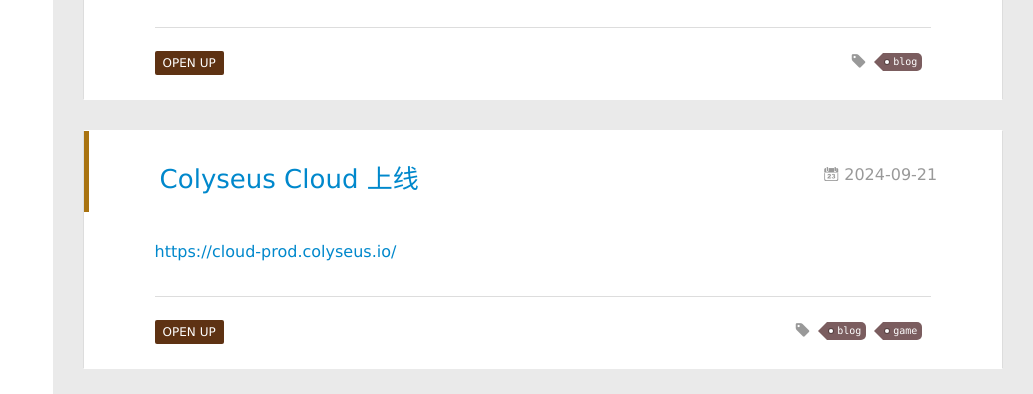
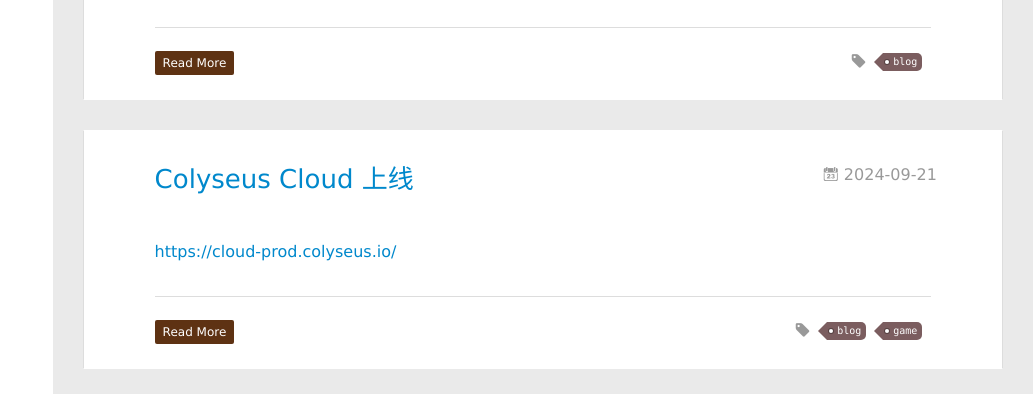
Before and after one commit to CocosGames/cocosgames.github.io, a plain HTML site: page index.html in a window 1280 px wide. Shown: the part 339-733 px from the top of the page, 247-1280 px from the left. Drawn offline with Linux system fonts and the light colour scheme.

Commit message:
Site updated: 2024-12-28 17:59:00

```diff
--- a/index.html
+++ b/index.html
@@ -252,7 +252,7 @@
 
 
     <div class="article-more-link">
-      <a class="article-more-a" href="/2024/12/21/HaxeVsAS3/" target="_blank">OPEN UP</a>
+      <a class="article-more-a" href="/2024/12/21/HaxeVsAS3/" target="_blank">Read More</a>
     </div>
 
 
@@ -334,7 +334,7 @@
 
 
     <div class="article-more-link">
-      <a class="article-more-a" href="/2024/09/21/colyseus_cloud/" target="_blank">OPEN UP</a>
+      <a class="article-more-a" href="/2024/09/21/colyseus_cloud/" target="_blank">Read More</a>
     </div>
 
 
@@ -412,7 +412,7 @@
 
 
     <div class="article-more-link">
-      <a class="article-more-a" href="/2023/05/07/learning_csharp/" target="_blank">OPEN UP</a>
+      <a class="article-more-a" href="/2023/05/07/learning_csharp/" target="_blank">Read More</a>
     </div>
 
 
@@ -490,7 +490,7 @@
 
 
     <div class="article-more-link">
-      <a class="article-more-a" href="/2023/04/02/Arena_down/" target="_blank">OPEN UP</a>
+      <a class="article-more-a" href="/2023/04/02/Arena_down/" target="_blank">Read More</a>
     </div>
 
 
@@ -583,7 +583,7 @@
 
 
     <div class="article-more-link">
-      <a class="article-more-a" href="/2023/03/22/Defold_Steps/" target="_blank">OPEN UP</a>
+      <a class="article-more-a" href="/2023/03/22/Defold_Steps/" target="_blank">Read More</a>
     </div>
 
 
@@ -661,7 +661,7 @@
 
 
     <div class="article-more-link">
-      <a class="article-more-a" href="/2023/03/22/learning_lua_2/" target="_blank">OPEN UP</a>
+      <a class="article-more-a" href="/2023/03/22/learning_lua_2/" target="_blank">Read More</a>
     </div>
 
 
@@ -743,7 +743,7 @@
 
 
     <div class="article-more-link">
-      <a class="article-more-a" href="/2023/03/13/Defold/" target="_blank">OPEN UP</a>
+      <a class="article-more-a" href="/2023/03/13/Defold/" target="_blank">Read More</a>
     </div>
 
 
@@ -826,7 +826,7 @@
 
 
     <div class="article-more-link">
-      <a class="article-more-a" href="/2021/12/27/wuzimu/" target="_blank">OPEN UP</a>
+      <a class="article-more-a" href="/2021/12/27/wuzimu/" target="_blank">Read More</a>
     </div>
 
 
@@ -908,7 +908,7 @@
 
 
     <div class="article-more-link">
-      <a class="article-more-a" href="/2021/08/19/Cocos%20Creator%203%20+%20Colyseus/" target="_blank">OPEN UP</a>
+      <a class="article-more-a" href="/2021/08/19/Cocos%20Creator%203%20+%20Colyseus/" target="_blank">Read More</a>
     </div>
 
 
@@ -990,7 +990,7 @@
 
 
     <div class="article-more-link">
-      <a class="article-more-a" href="/2021/08/19/Colyseus%20%E4%B8%BA%20Cocos%20Store%20%E5%B8%A6%E6%9D%A5%E5%BC%80%E6%BA%90%E5%90%8E%E7%AB%AF%E8%81%94%E7%BD%91%E6%9C%8D%E5%8A%A1/" target="_blank">OPEN UP</a>
+      <a class="article-more-a" href="/2021/08/19/Colyseus%20%E4%B8%BA%20Cocos%20Store%20%E5%B8%A6%E6%9D%A5%E5%BC%80%E6%BA%90%E5%90%8E%E7%AB%AF%E8%81%94%E7%BD%91%E6%9C%8D%E5%8A%A1/" target="_blank">Read More</a>
     </div>
 
 
```
Also changed, not shown: page/2/index.html (+5 -5 lines), main.a5fda8.css.
